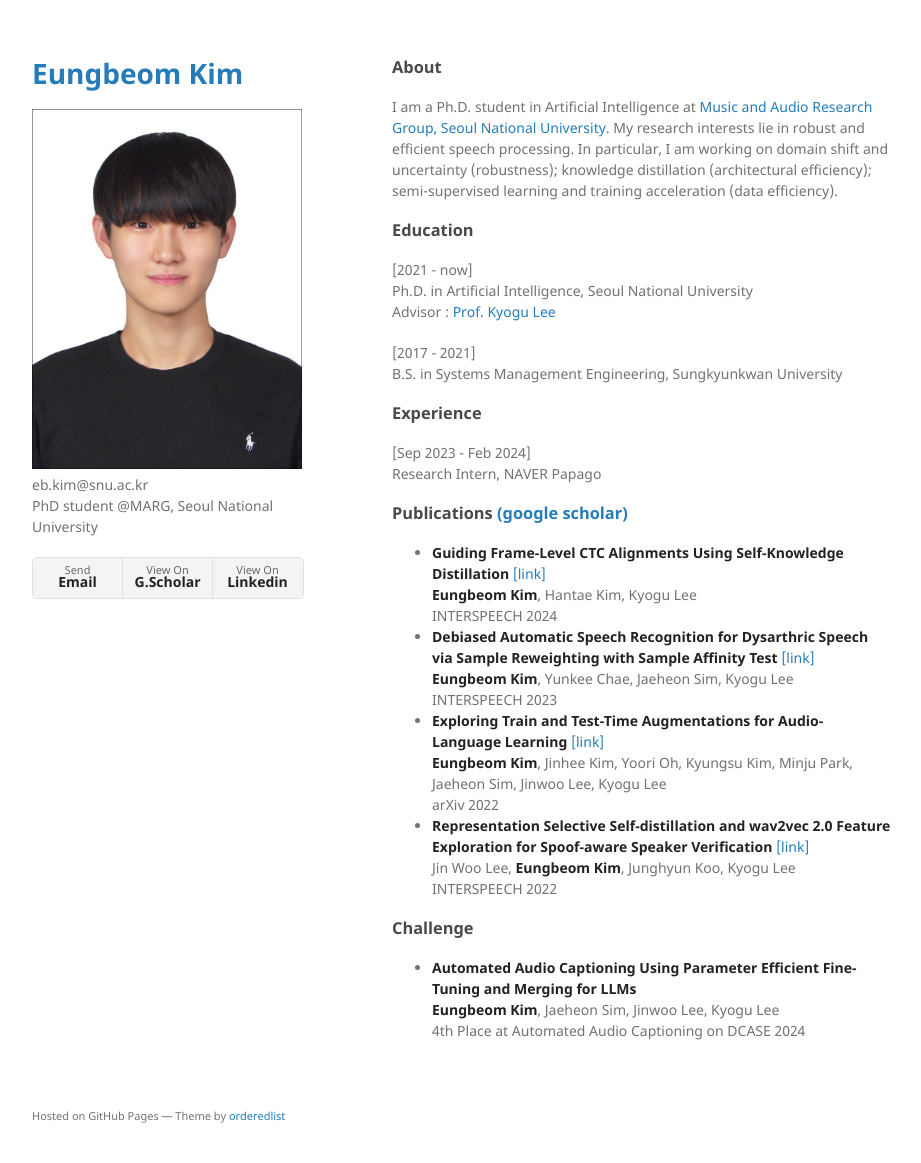
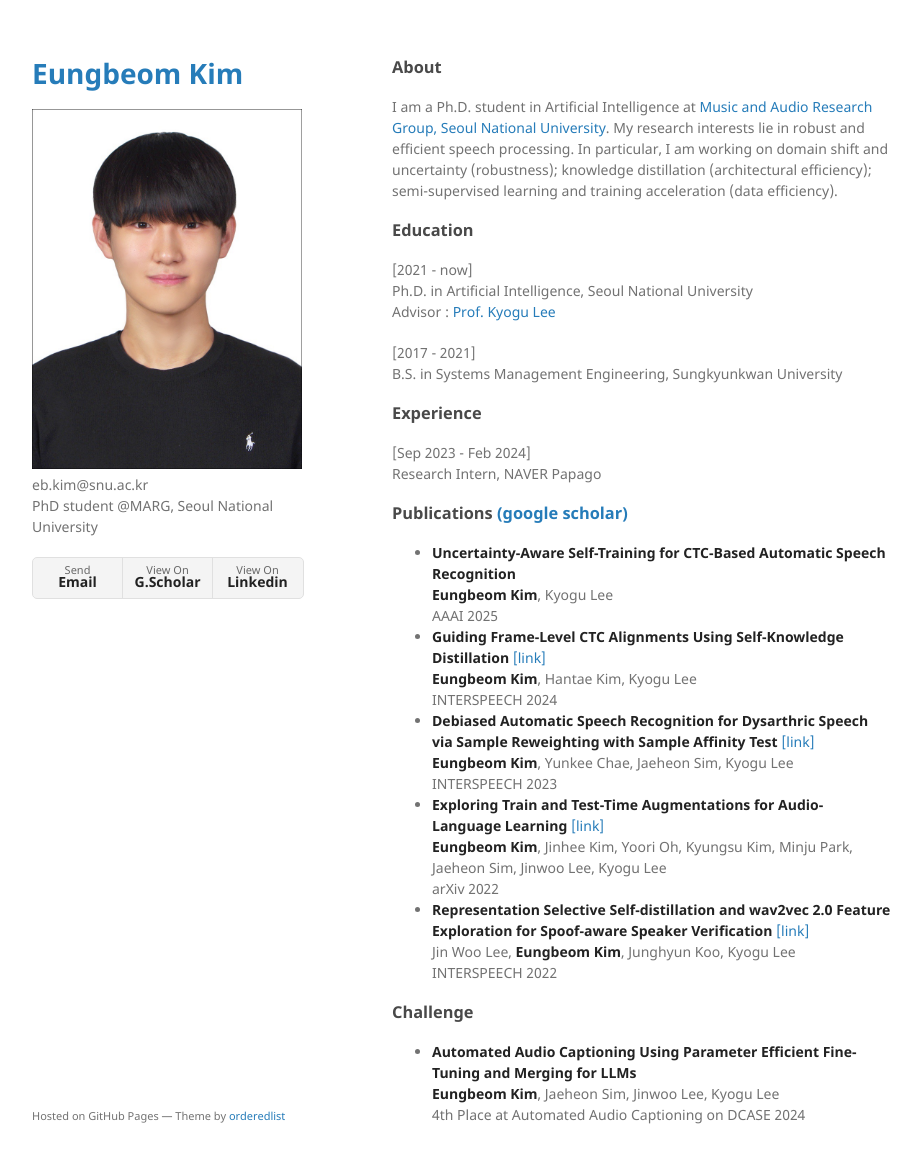
Before and after one commit to eungkim/eungkim.github.io, a Jekyll site: the page built from index.md, in a window 1280 px wide and 1195 px high. Shown: the top 1163 px of the window, without its empty margins (178-1099 px from the left). Built offline with Jekyll 4.4.1, drawn with Linux system fonts in a browser that asks for light colours.

Commit message:
20241215

```diff
--- a/index.md
+++ b/index.md
@@ -17,6 +17,9 @@ B.S. in Systems Management Engineering, Sungkyunkwan University
 Research Intern, NAVER Papago
 
 ### Publications [(google scholar)](https://scholar.google.com/citations?hl=en&user=nxoqISsAAAAJ)
+- **Uncertainty-Aware Self-Training for CTC-Based Automatic Speech Recognition**
+  __Eungbeom Kim__, Kyogu Lee
+  AAAI 2025
 - **Guiding Frame-Level CTC Alignments Using Self-Knowledge Distillation** [[link]](https://arxiv.org/abs/2406.07909)
   __Eungbeom Kim__, Hantae Kim, Kyogu Lee
   INTERSPEECH 2024
```
